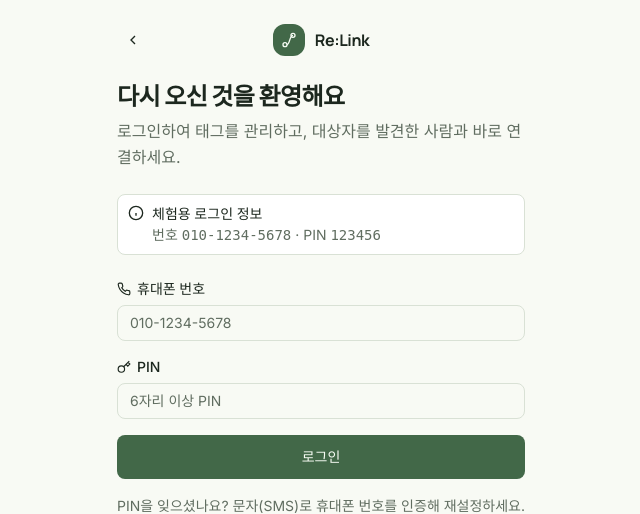
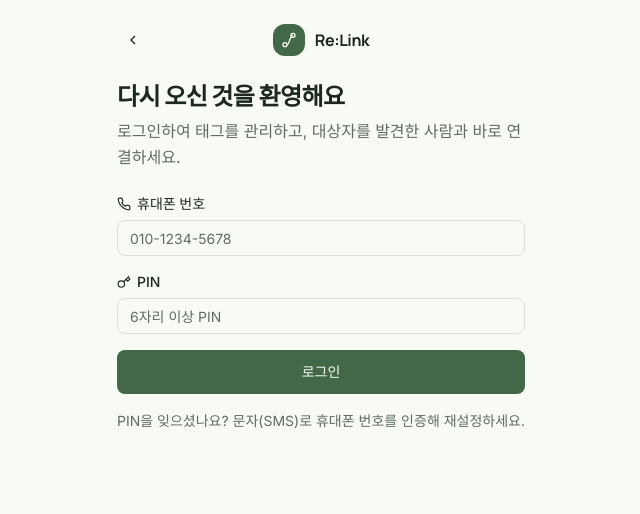
Before and after one commit to sunnn62/dgu-rise-Re-Link, a FastAPI app: page /login in a window 1280 px wide. Shown: the top 514 px of the page, without its empty margins (319-959 px from the left). Run offline with FastAPI, Linux system fonts and the light colour scheme.

Commit message:
fix: 로그인 화면 데모 계정 정보 제거

```diff
--- a/templates/login.html
+++ b/templates/login.html
@@ -15,8 +15,6 @@
     <div class="alert destructive" role="alert"><svg viewBox="0 0 24 24" fill="none" stroke="currentColor" stroke-width="2"><rect x="3" y="11" width="18" height="11" rx="2"/><path d="M7 11V7a5 5 0 0 1 10 0v4"/></svg><div class="alert-title">계정이 일시적으로 잠겼습니다</div><div class="alert-description">5회 로그인에 실패했습니다. 보안을 위해 로그인이 잠시 중단되었습니다. 약 {{ minutes }}분 후 다시 시도하거나 PIN을 재설정하세요.</div></div>
     {% elif error == "invalid_credentials" %}
     <div class="alert destructive" role="alert"><svg viewBox="0 0 24 24" fill="none" stroke="currentColor" stroke-width="2"><path d="m21.73 18-8-14a2 2 0 0 0-3.46 0l-8 14A2 2 0 0 0 4 21h16a2 2 0 0 0 1.73-3Z"/><path d="M12 9v4M12 17h.01"/></svg><div class="alert-title">휴대폰 번호 또는 PIN이 올바르지 않습니다</div><div class="alert-description">입력한 정보를 다시 확인해 주세요.</div></div>
-    {% else %}
-    <div class="alert" role="alert"><svg viewBox="0 0 24 24" fill="none" stroke="currentColor" stroke-width="2"><circle cx="12" cy="12" r="10"/><path d="M12 16v-4M12 8h.01"/></svg><div class="alert-title">체험용 로그인 정보</div><div class="alert-description">번호 <span style="font-family:monospace">010-1234-5678</span> · PIN <span style="font-family:monospace">123456</span></div></div>
     {% endif %}
 
     <form class="form-stack" action="/login" method="post">
```
